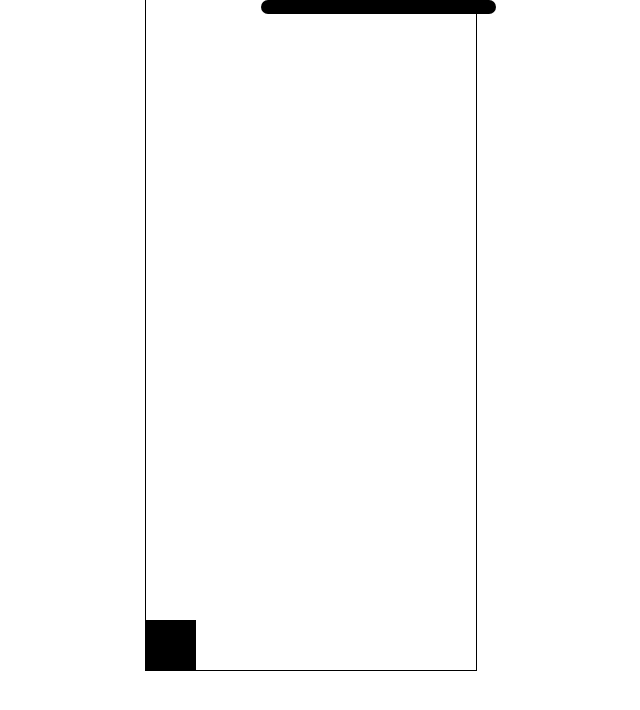
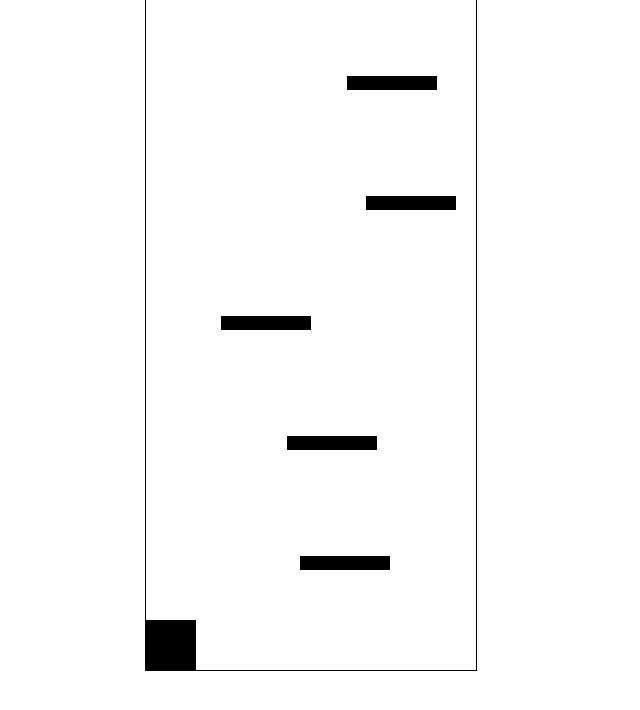
Before and after one commit to luckmer/Jump_Game, a plain HTML site: page index.html in a window 1280 px wide. Shown: the whole page, without its empty margins (329-969 px from the left). Drawn offline with Linux system fonts and the light colour scheme.

Commit message:
css update

```diff
--- a/style.css
+++ b/style.css
@@ -1,6 +1,7 @@
 *{
     padding: 0;
     margin: 0;
+    overflow: hidden;
 }
 
 .index{
@@ -22,10 +23,7 @@
     width: 90px;
     height: 14px;
     background-color: black;
-    border-radius: 100px;
-    top: -10px;
-    left: 0;
-    margin: 40px;
+
 }
 
 
@@ -36,3 +34,8 @@
     position: absolute;
     bottom: 0;
 }
+
+
+.colider{
+    background-color: red;
+}
```
